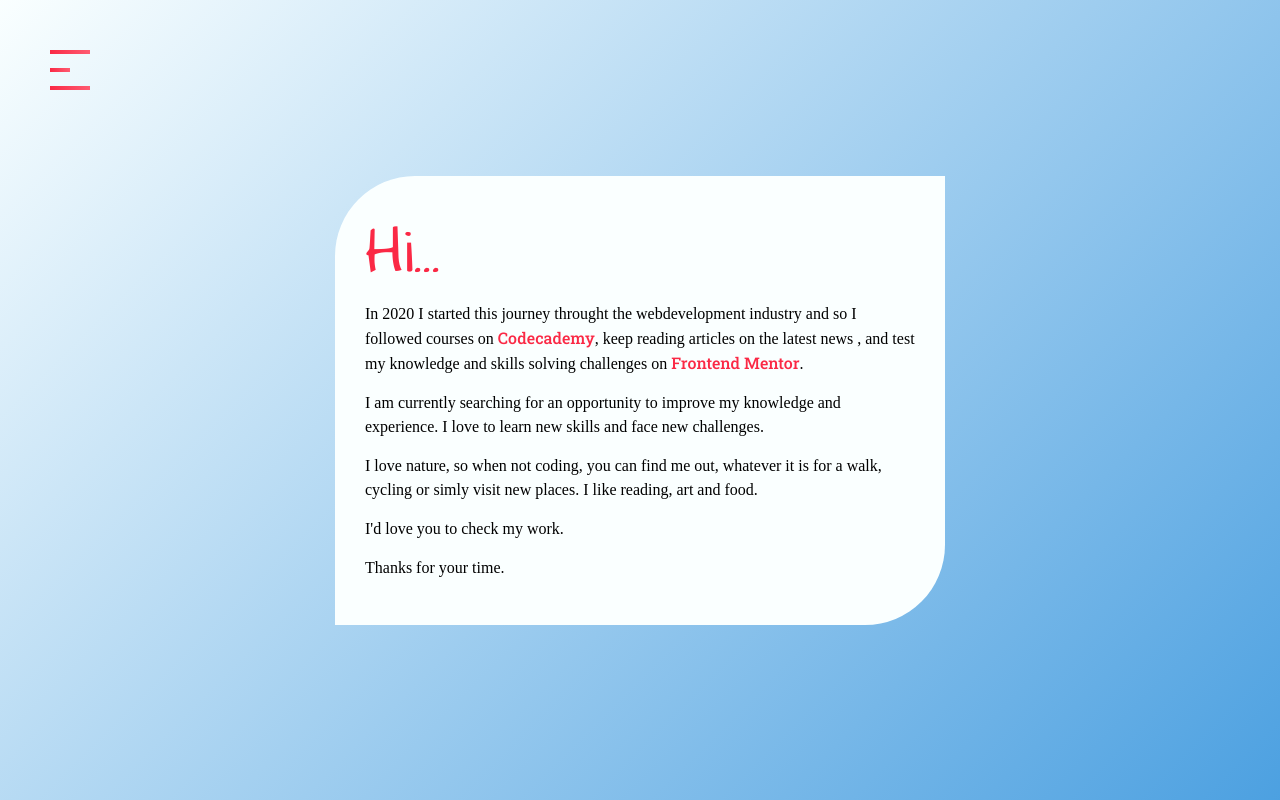
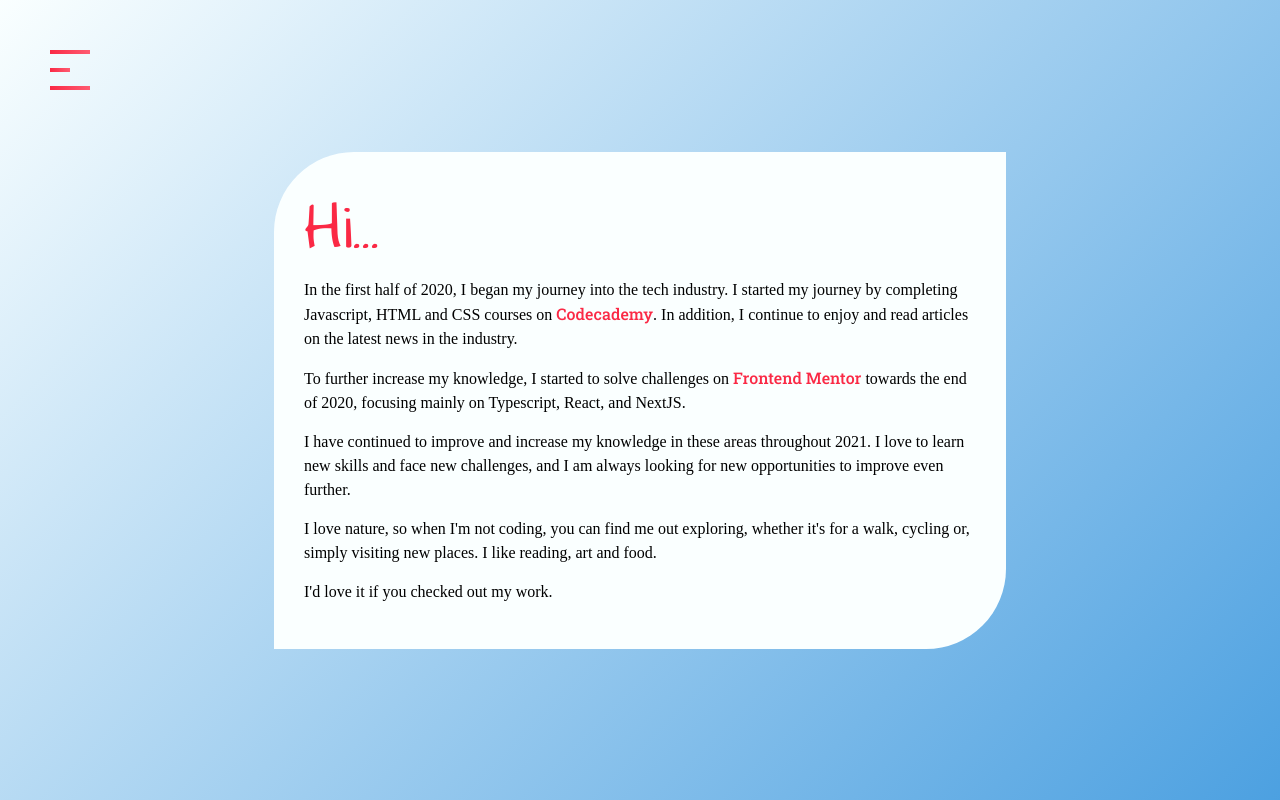
Before and after one commit to Andro87/portfolio, a Next.js app: page /about_me in a window 1280 px wide. Built offline with nearby package versions, Linux system fonts and the light colour scheme; a web font is replaced by a local one.

Commit message:
[Informations] -added informations

```diff
--- a/pages/about_me.tsx
+++ b/pages/about_me.tsx
@@ -1,6 +1,7 @@
 import Head from "next/head";
 import styles from "../styles/about_me.module.scss";
 import Header from "../components/header";
+import Link from "next/link";
 export default function About() {
     return (
         <div className={styles.main_container}>
@@ -17,27 +18,38 @@
             <div className={styles.top}></div>
             <main className={styles.main}>
                 <h1>Hi...</h1>
+
                 <p>
-                    In 2020 I started this journey throught the webdevelopment
-                    industry and so I followed courses on{" "}
-                    <a href="https://www.codecademy.com/">Codecademy</a>, keep
-                    reading articles on the latest news , and test my knowledge
-                    and skills solving challenges on{" "}
-                    <a href="https://www.frontendmentor.io/">Frontend Mentor</a>
-                    .
+                    In the first half of 2020, I began my journey into the tech
+                    industry. I started my journey by completing Javascript,
+                    HTML and CSS courses on{" "}
+                    <Link href="https://www.codecademy.com/">
+                        <a>Codecademy</a>
+                    </Link>
+                    . In addition, I continue to enjoy and read articles on the
+                    latest news in the industry.
                 </p>
                 <p>
-                    I am currently searching for an opportunity to improve my
-                    knowledge and experience. I love to learn new skills and
-                    face new challenges.
+                    To further increase my knowledge, I started to solve
+                    challenges on{" "}
+                    <Link href="https://www.frontendmentor.io/">
+                        <a>Frontend Mentor</a>
+                    </Link>{" "}
+                    towards the end of 2020, focusing mainly on Typescript,
+                    React, and NextJS.
                 </p>
                 <p>
-                    I love nature, so when not coding, you can find me out,
-                    whatever it is for a walk, cycling or simly visit new
-                    places. I like reading, art and food.
+                    I have continued to improve and increase my knowledge in
+                    these areas throughout 2021. I love to learn new skills and
+                    face new challenges, and I am always looking for new
+                    opportunities to improve even further.
                 </p>
-                <p> I'd love you to check my work. </p>
-                <p> Thanks for your time.</p>
+                <p>
+                    I love nature, so when I'm not coding, you can find me out
+                    exploring, whether it's for a walk, cycling or, simply
+                    visiting new places. I like reading, art and food.
+                </p>
+                <p>I'd love it if you checked out my work.</p>
             </main>
             <div className={styles.bottom}></div>
         </div>
--- a/styles/about_me.module.scss
+++ b/styles/about_me.module.scss
@@ -89,7 +89,7 @@
     @media screen and (min-width: $desktop) {
         text-align: start;
         margin: initial;
-        width: 50%;
+        width: 60%;
     }
     h1 {
         font-family: "archi";
```
Also changed, not shown: pages/contact.tsx (+5 -4 lines), pages/portfolio.tsx (+10 -8 lines).
